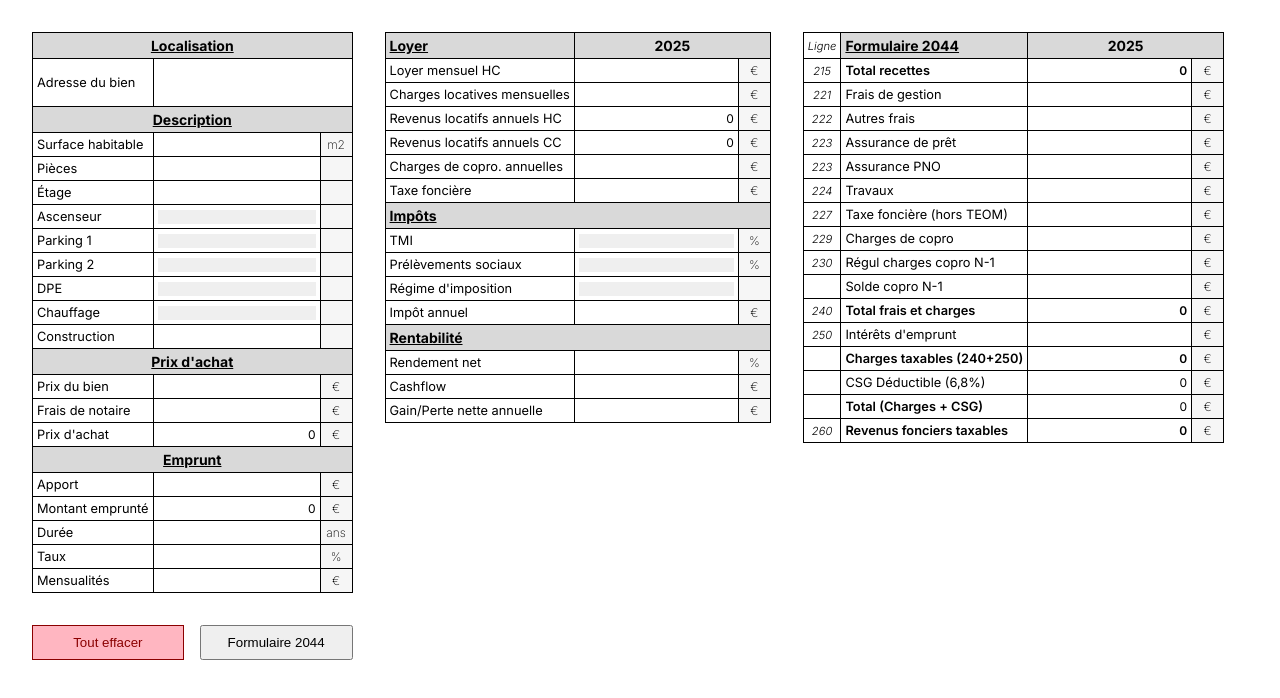
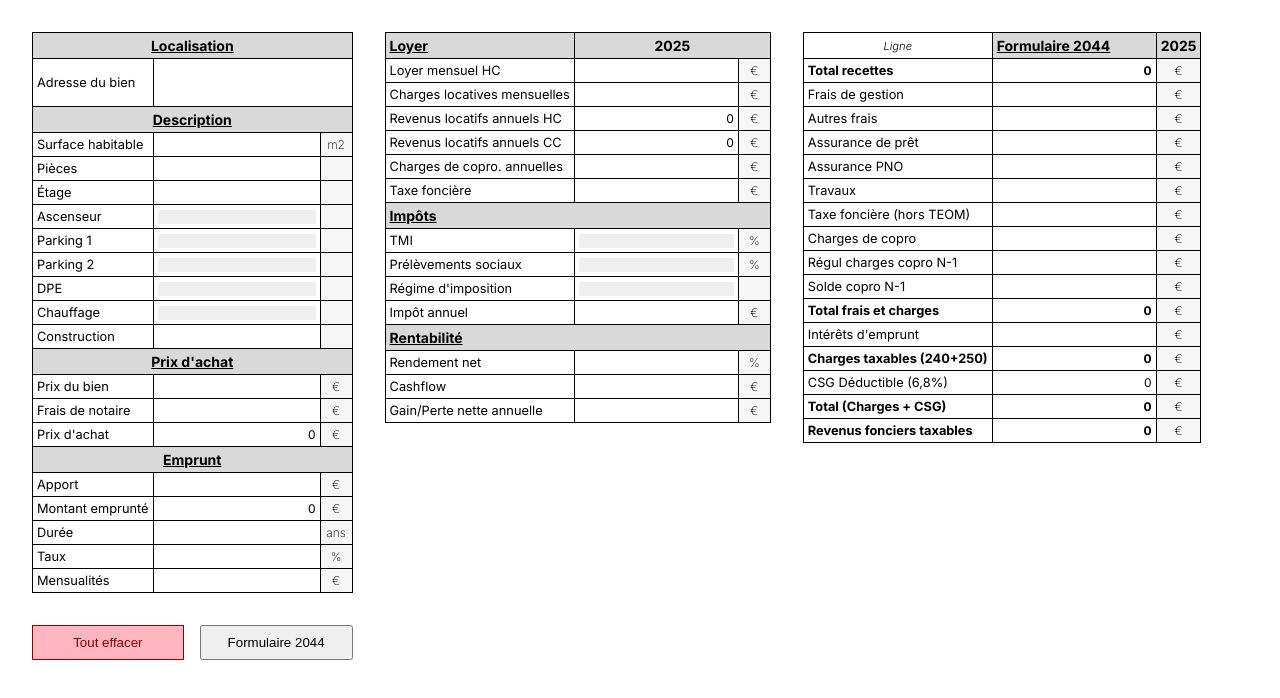
Before and after one commit to luneroka/tax-calculator, a plain HTML site: page index.html in a window 1280 px wide. Both pictures are taken after a click on the button "Formulaire 2044". Drawn offline with Linux system fonts and the light colour scheme.

Commit message:
Dynamic render of reel table

```diff
--- a/index.html
+++ b/index.html
@@ -19,6 +19,7 @@
 
   <body>
     <div id="tables-container">
+      <!-- TABLE : INFOS -->
       <div id="infos">
         <table>
           <!-- SECTION LOCALISATION -->
@@ -59,6 +60,7 @@
         </div>
       </div>
 
+      <!-- TABLE : RENTABILITE -->
       <div id="rentabilite">
         <table>
           <!-- SECTION LOYER -->
@@ -82,6 +84,7 @@
         </table>
       </div>
 
+      <!-- TABLE : FORMULAIRE REEL -->
       <div id="formulaire-reel">
         <table>
           <thead>
@@ -89,124 +92,7 @@
             <th class="rentabilite-section">Formulaire 2044</th>
             <th colspan="2">2025</th>
           </thead>
-          <tbody>
-            <tr>
-              <td class="ligne">215</td>
-              <td class="row-type strong">Total recettes</td>
-              <td class="row-value strong" id="recettes"></td>
-              <td class="unit">€</td>
-            </tr>
-            <tr>
-              <td class="ligne">221</td>
-              <td class="row-type">Frais de gestion</td>
-              <td class="row-value">
-                <input type="number" id="frais-gestion" value="" />
-              </td>
-              <td class="unit">€</td>
-            </tr>
-            <tr>
-              <td class="ligne">222</td>
-              <td class="row-type">Autres frais</td>
-              <td class="row-value">
-                <input type="number" id="autres-frais" value="" />
-              </td>
-              <td class="unit">€</td>
-            </tr>
-            <tr>
-              <td class="ligne">223</td>
-              <td class="row-type">Assurance de prêt</td>
-              <td class="row-value">
-                <input type="number" id="assurance-pret" value="" />
-              </td>
-              <td class="unit">€</td>
-            </tr>
-            <tr>
-              <td class="ligne">223</td>
-              <td class="row-type">Assurance PNO</td>
-              <td class="row-value">
-                <input type="number" id="assurance-pno" value="" />
-              </td>
-              <td class="unit">€</td>
-            </tr>
-            <tr>
-              <td class="ligne">224</td>
-              <td class="row-type">Travaux</td>
-              <td class="row-value">
-                <input type="number" id="travaux" value="" />
-              </td>
-              <td class="unit">€</td>
-            </tr>
-            <tr>
-              <td class="ligne">227</td>
-              <td class="row-type">Taxe foncière (hors TEOM)</td>
-              <td class="row-value">
-                <input type="number" id="reel-taxe-fonciere" value="" />
-              </td>
-              <td class="unit">€</td>
-            </tr>
-            <tr>
-              <td class="ligne">229</td>
-              <td class="row-type">Charges de copro</td>
-              <td class="row-value">
-                <input type="number" id="reel-charges-copro" value="" />
-              </td>
-              <td class="unit">€</td>
-            </tr>
-            <tr>
-              <td class="ligne">230</td>
-              <td class="row-type">Régul charges copro N-1</td>
-              <td class="row-value">
-                <input type="number" id="regul-charges-copro" value="" />
-              </td>
-              <td class="unit">€</td>
-            </tr>
-            <tr>
-              <td class="ligne"></td>
-              <td class="row-type">Solde copro N-1</td>
-              <td class="row-value">
-                <input type="number" id="solde-copro" value="" />
-              </td>
-              <td class="unit">€</td>
-            </tr>
-            <tr>
-              <td class="ligne">240</td>
-              <td class="row-type strong">Total frais et charges</td>
-              <td class="row-value strong" id="total-frais"></td>
-              <td class="unit">€</td>
-            </tr>
-            <tr>
-              <td class="ligne">250</td>
-              <td class="row-type">Intérêts d'emprunt</td>
-              <td class="row-value">
-                <input type="number" id="interets" value="" />
-              </td>
-              <td class="unit">€</td>
-            </tr>
-            <tr>
-              <td class="ligne"></td>
-              <td class="row-type strong">Charges taxables (240+250)</td>
-              <td class="row-value strong" id="charges-taxables"></td>
-              <td class="unit">€</td>
-            </tr>
-            <tr>
-              <td class="ligne"></td>
-              <td class="row-type">CSG Déductible (6,8%)</td>
-              <td class="row-value" id="csg"></td>
-              <td class="unit">€</td>
-            </tr>
-            <tr>
-              <td class="ligne"></td>
-              <td class="row-type strong">Total (Charges + CSG)</td>
-              <td class="row-value" id="total-charges"></td>
-              <td class="unit">€</td>
-            </tr>
-            <tr>
-              <td class="ligne">260</td>
-              <td class="row-type strong">Revenus fonciers taxables</td>
-              <td class="row-value strong" id="revenus-taxables"></td>
-              <td class="unit">€</td>
-            </tr>
-          </tbody>
+          <tbody id="reel-tbody"></tbody>
         </table>
       </div>
     </div>
--- a/js/script.js
+++ b/js/script.js
@@ -19,6 +19,7 @@ import {
   renderRentabiliteRows,
   rentabiliteRows,
 } from './view/rentabiliteTable/rentabilite.js';
+import { reelRows, renderReelRows } from './view/reelTable/reel.js';
 
 // --- Render dynamic sections --- //
 // Render Prix d'Achat
@@ -57,6 +58,12 @@ if (rentabiliteTbody) {
   rentabiliteTbody.innerHTML = renderRentabiliteRows(rentabiliteRows);
 }
 
+// Render Reel Table
+const reelTbody = document.getElementById('reel-tbody');
+if (reelTbody) {
+  reelTbody.innerHTML = renderReelRows(reelRows);
+}
+
 // --- Restore values and set up listeners for all ids --- //
 restoreInputs(ids);
 
--- /dev/null
+++ b/js/view/reelTable/reel.js
@@ -0,0 +1,164 @@
+export const reelRows = [
+  {
+    ligne: '215',
+    label: 'Total recettes',
+    id: 'recettes',
+    type: 'td',
+    unit: '€',
+    strong: true,
+  },
+  {
+    ligne: '221',
+    label: 'Frais de gestion',
+    id: 'frais-gestion',
+    type: 'input',
+    inputType: 'number',
+    unit: '€',
+    strong: false,
+  },
+  {
+    ligne: '222',
+    label: 'Autres frais',
+    id: 'autres-frais',
+    type: 'input',
+    inputType: 'number',
+    unit: '€',
+    strong: false,
+  },
+  {
+    ligne: '223',
+    label: 'Assurance de prêt',
+    id: 'assurance-pret',
+    type: 'input',
+    inputType: 'number',
+    unit: '€',
+    strong: false,
+  },
+  {
+    ligne: '223',
+    label: 'Assurance PNO',
+    id: 'assurance-pno',
+    type: 'input',
+    inputType: 'number',
+    unit: '€',
+    strong: false,
+  },
+  {
+    ligne: '224',
+    label: 'Travaux',
+    id: 'travaux',
+    type: 'input',
+    inputType: 'number',
+    unit: '€',
+    strong: false,
+  },
+  {
+    ligne: '227',
+    label: 'Taxe foncière (hors TEOM)',
+    id: 'reel-taxe-fonciere',
+    type: 'input',
+    inputType: 'number',
+    unit: '€',
+    strong: false,
+  },
+  {
+    ligne: '229',
+    label: 'Charges de copro',
+    id: 'reel-charges-copro',
+    type: 'input',
+    inputType: 'number',
+    unit: '€',
+    strong: false,
+  },
+  {
+    ligne: '230',
+    label: 'Régul charges copro N-1',
+    id: 'regul-charges-copro',
+    type: 'input',
+    inputType: 'number',
+    unit: '€',
+    strong: false,
+  },
+  {
+    ligne: '',
+    label: 'Solde copro N-1',
+    id: 'solde-copro',
+    type: 'input',
+    inputType: 'number',
+    unit: '€',
+    strong: false,
+  },
+  {
+    ligne: '240',
+    label: 'Total frais et charges',
+    id: 'total-frais',
+    type: 'td',
+    unit: '€',
+    strong: true,
+  },
+  {
+    ligne: '250',
+    label: "Intérêts d'emprunt",
+    id: 'interets',
+    type: 'input',
+    inputType: 'number',
+    unit: '€',
+    strong: false,
+  },
+  {
+    ligne: '',
+    label: 'Charges taxables (240+250)',
+    id: 'charges-taxables',
+    type: 'td',
+    unit: '€',
+    strong: true,
+  },
+  {
+    ligne: '',
+    label: 'CSG Déductible (6,8%)',
+    id: 'csg',
+    type: 'td',
+    unit: '€',
+    strong: false,
+  },
+  {
+    ligne: '',
+    label: 'Total (Charges + CSG)',
+    id: 'total-charges',
+    type: 'td',
+    unit: '€',
+    strong: true,
+  },
+  {
+    ligne: '260',
+    label: 'Revenus fonciers taxables',
+    id: 'revenus-taxables',
+    type: 'td',
+    unit: '€',
+    strong: true,
+  },
+];
+
+export function renderReelRows(rows) {
+  return rows
+    .map((row) => {
+      let inputHtml = '';
+      if (row.type === 'input') {
+        inputHtml = `<input type="${row.inputType}" id="${row.id}" value="" />`;
+      } else if (row.type === 'td' && row.strong) {
+        inputHtml = `<strong id="${row.id}"></strong>`;
+      } else if (row.type === 'td' && !row.strong) {
+        inputHtml = `<span id="${row.id}"></span>`;
+      }
+      return `
+     <tr>
+      <td class="row-type">${
+        row.strong ? '<strong>' + row.label + '</strong>' : row.label
+      }</td>
+      <td class="row-value">${inputHtml}</td>
+      <td class="unit">${row.unit || ''}</td>
+    </tr>
+    `;
+    })
+    .join('');
+}
```
